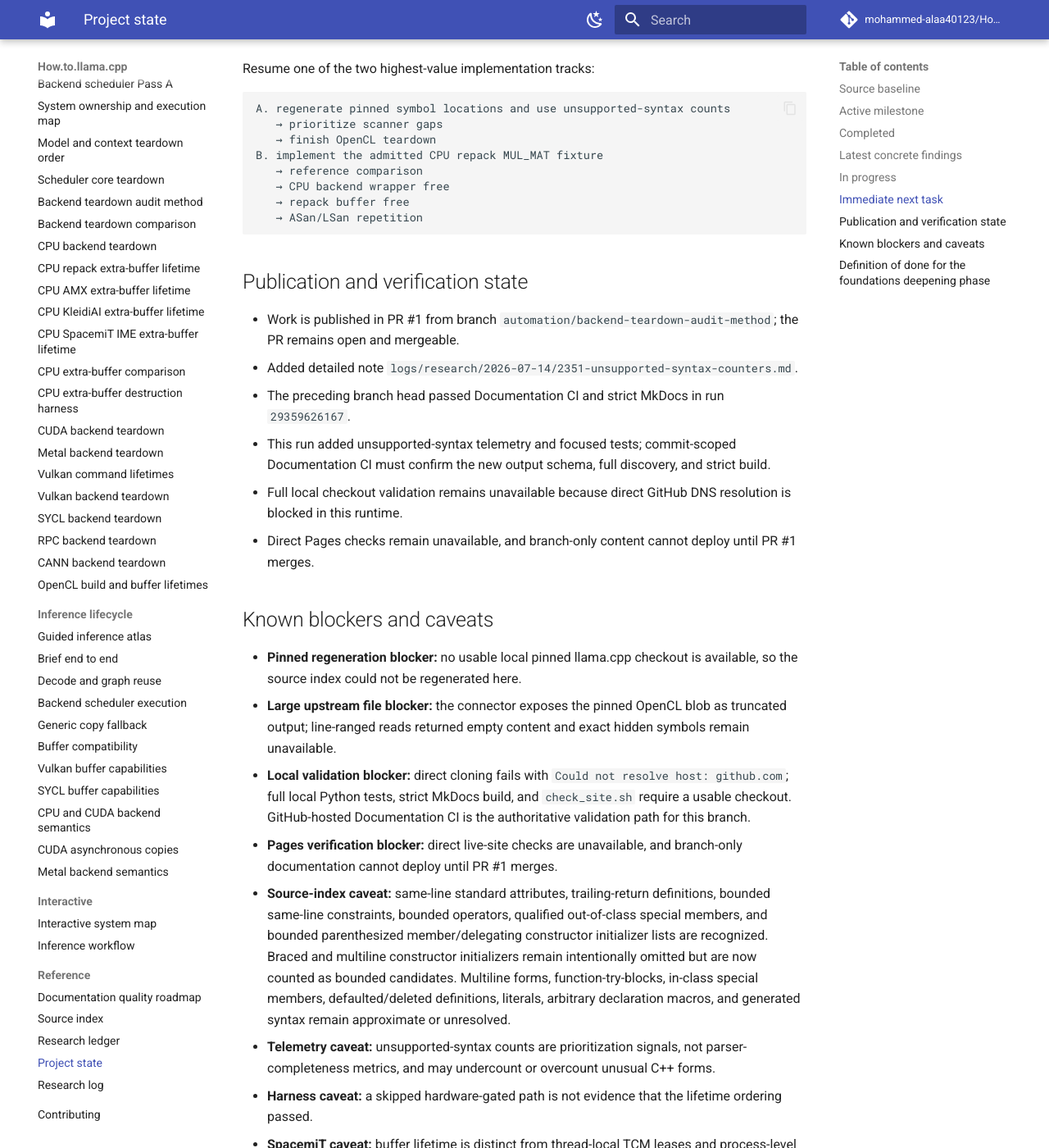
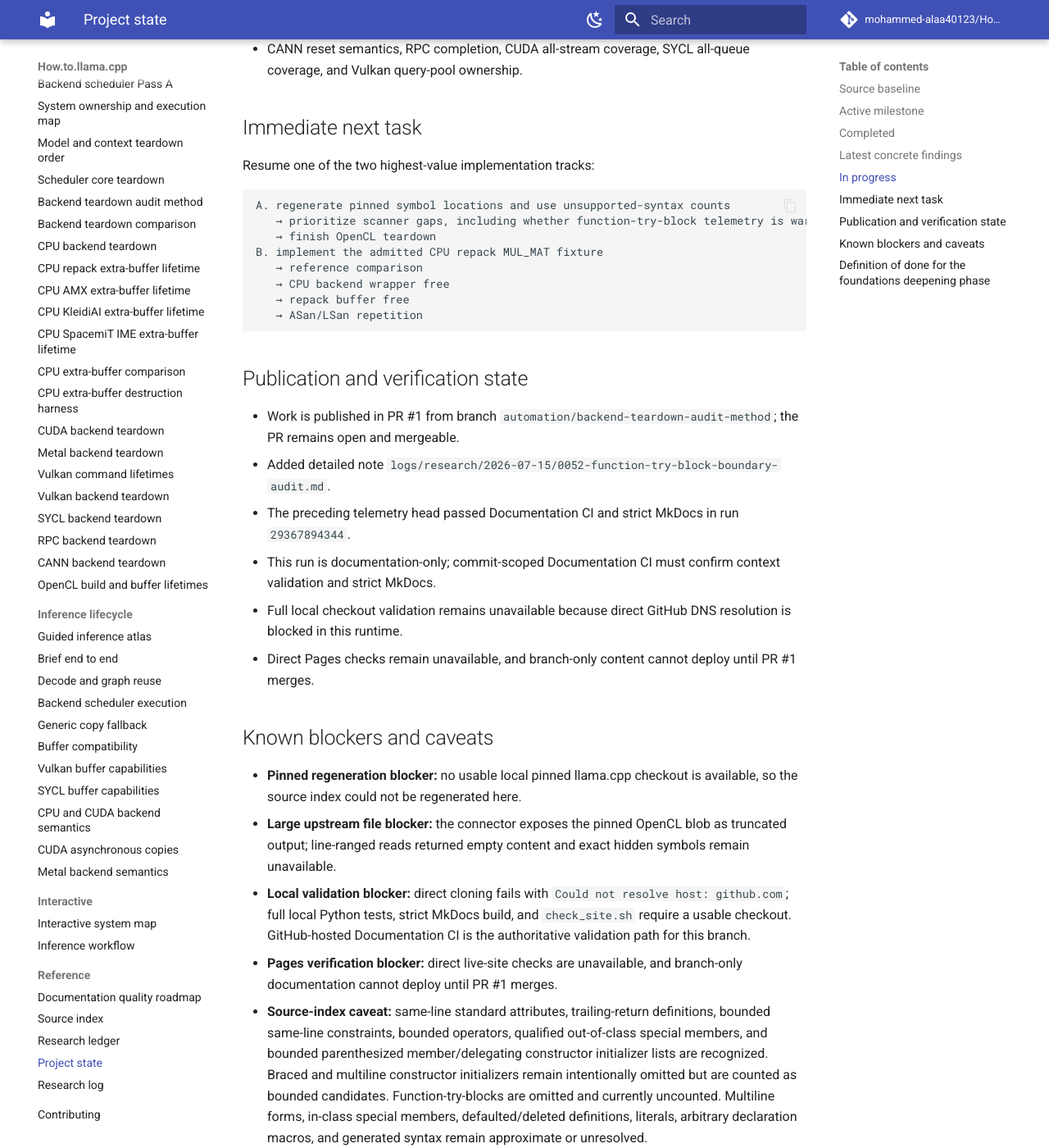
Before and after one commit to mohammed-alaa40123/How.to.llama.cpp, an MkDocs documentation site: the page built from docs/reference/project-state.md, in a window 1280 px wide and 1400 px high, scrolled down 3123 px. Shown: the whole window at 82% size. Built offline with MkDocs 1.6.1 and Material for MkDocs 9.7.7, drawn with Linux system fonts in a browser that asks for light colours; comment, search, counter and statistics services are not loaded; some of the changed text lies outside the part shown.

Commit message:
docs: record function-try-block boundary audit

````diff
--- a/docs/reference/project-state.md
+++ b/docs/reference/project-state.md
@@ -1,6 +1,6 @@
 # Project state
 
-_Last updated: 2026-07-14 23:51 Africa/Cairo_
+_Last updated: 2026-07-15 00:52 Africa/Cairo_
 
 Read this file after the root README on every run. It is the compact checkpoint for the current milestone, verified work, blockers, and next priority.
 
@@ -44,14 +44,16 @@ Read this file after the root README on every run. It is the compact checkpoint
 - Same-line delegating constructors verified as accepted by the bounded initializer-list rule and protected by an explicit exact-line regression fixture.
 - Negative regression coverage protects the documented constructor-initializer boundary: braced and multiline forms must not be partially indexed.
 - Bounded per-file and aggregate unsupported-syntax telemetry now counts braced and multiline constructor initializer candidates without adding partial symbols.
-- Successful full Documentation CI through the delegating-constructor expansion; current telemetry increment is awaiting commit-scoped validation.
+- Constructor function-try-block behavior audited: it is intentionally omitted from symbol records and is not yet measured by unsupported-syntax telemetry.
 
 ## Latest concrete findings
 
-- `scripts/index_upstream.py` now exposes `count_unsupported_syntax()` separately from `extract_symbols()`.
+- `scripts/index_upstream.py` exposes `count_unsupported_syntax()` separately from `extract_symbols()`.
 - Every indexed file carries `unsupported_syntax` counts for braced and multiline constructor initializer candidates.
 - The root JSON summary carries aggregate `unsupported_syntax_counts`, and the generated Markdown inventory displays both totals.
 - `tests/test_index_upstream_unsupported_syntax.py` verifies positive counts, zero counts for supported parenthesized same-line initialization, and continued omission of unsupported candidates from symbol records.
+- Constructor function-try-blocks contain a `try` token where `SPECIAL_MEMBER_RE` expects qualifiers, an initializer list, or the body brace, so they do not produce a navigation record.
+- The existing unsupported-syntax counters do not count function-try-blocks; adding bounded telemetry is the next candidate implementation, contingent on pinned-tree evidence.
 - The counters are bounded triage telemetry, not complete C++ parser diagnostics.
 - Line-ranged connector reads of the pinned OpenCL translation unit still returned no hidden content; the blob SHA remains `f283f65690af7790e163092207647d16dac9fb3e`, so no unseen teardown behavior was inferred.
 
@@ -71,7 +73,7 @@ Resume one of the two highest-value implementation tracks:
 
 ```text
 A. regenerate pinned symbol locations and use unsupported-syntax counts
-   → prioritize scanner gaps
+   → prioritize scanner gaps, including whether function-try-block telemetry is warranted
    → finish OpenCL teardown
 B. implement the admitted CPU repack MUL_MAT fixture
    → reference comparison
@@ -83,9 +85,9 @@ B. implement the admitted CPU repack MUL_MAT fixture
 ## Publication and verification state
 
 - Work is published in PR #1 from branch `automation/backend-teardown-audit-method`; the PR remains open and mergeable.
-- Added detailed note `logs/research/2026-07-14/2351-unsupported-syntax-counters.md`.
-- The preceding branch head passed Documentation CI and strict MkDocs in run `29359626167`.
-- This run added unsupported-syntax telemetry and focused tests; commit-scoped Documentation CI must confirm the new output schema, full discovery, and strict build.
+- Added detailed note `logs/research/2026-07-15/0052-function-try-block-boundary-audit.md`.
+- The preceding telemetry head passed Documentation CI and strict MkDocs in run `29367894344`.
+- This run is documentation-only; commit-scoped Documentation CI must confirm context validation and strict MkDocs.
 - Full local checkout validation remains unavailable because direct GitHub DNS resolution is blocked in this runtime.
 - Direct Pages checks remain unavailable, and branch-only content cannot deploy until PR #1 merges.
 
@@ -95,7 +97,7 @@ B. implement the admitted CPU repack MUL_MAT fixture
 - **Large upstream file blocker:** the connector exposes the pinned OpenCL blob as truncated output; line-ranged reads returned empty content and exact hidden symbols remain unavailable.
 - **Local validation blocker:** direct cloning fails with `Could not resolve host: github.com`; full local Python tests, strict MkDocs build, and `check_site.sh` require a usable checkout. GitHub-hosted Documentation CI is the authoritative validation path for this branch.
 - **Pages verification blocker:** direct live-site checks are unavailable, and branch-only documentation cannot deploy until PR #1 merges.
-- **Source-index caveat:** same-line standard attributes, trailing-return definitions, bounded same-line constraints, bounded operators, qualified out-of-class special members, and bounded parenthesized member/delegating constructor initializer lists are recognized. Braced and multiline constructor initializers remain intentionally omitted but are now counted as bounded candidates. Multiline forms, function-try-blocks, in-class special members, defaulted/deleted definitions, literals, arbitrary declaration macros, and generated syntax remain approximate or unresolved.
+- **Source-index caveat:** same-line standard attributes, trailing-return definitions, bounded same-line constraints, bounded operators, qualified out-of-class special members, and bounded parenthesized member/delegating constructor initializer lists are recognized. Braced and multiline constructor initializers remain intentionally omitted but are counted as bounded candidates. Function-try-blocks are omitted and currently uncounted. Multiline forms, in-class special members, defaulted/deleted definitions, literals, arbitrary declaration macros, and generated syntax remain approximate or unresolved.
 - **Telemetry caveat:** unsupported-syntax counts are prioritization signals, not parser-completeness metrics, and may undercount or overcount unusual C++ forms.
 - **Harness caveat:** a skipped hardware-gated path is not evidence that the lifetime ordering passed.
 - **SpacemiT caveat:** buffer lifetime is distinct from thread-local TCM leases and process-level pool-manager lifetime.
````
